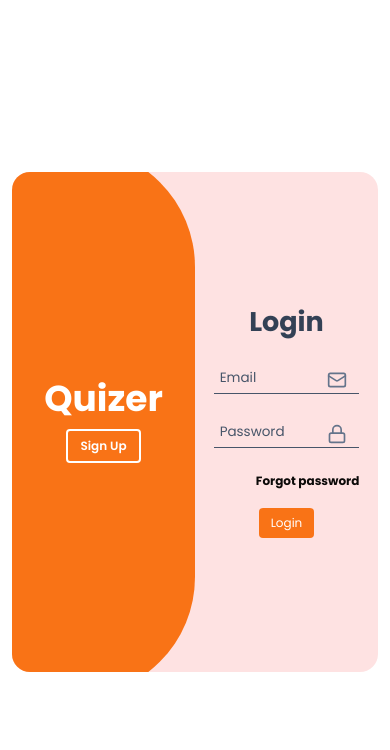
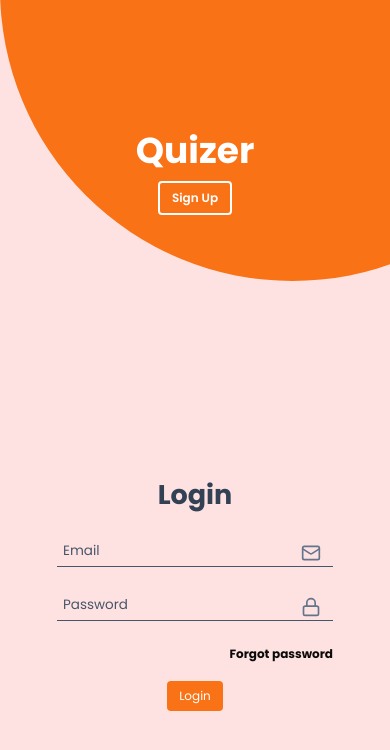
Before and after one commit to BashBuilder/Quizer, a React (Vite) app: page /auth in a window 390 px wide. Shown: the top 750 px of the page. Built offline with nearby package versions, Linux system fonts and the light colour scheme.

Commit message:
login ui update

```diff
--- a/src/routes/Auth.tsx
+++ b/src/routes/Auth.tsx
@@ -7,18 +7,18 @@ export default function Login() {
   console.log(isLogin);
 
   return (
-    <section className="flex h-screen min-h-[690px] items-center justify-center ">
-      <div className=" relative h-[500px] w-full max-w-4xl overflow-hidden rounded-3xl bg-red-100 md:w-11/12">
+    <section className="flex h-screen min-h-[690px] items-center justify-center p-0 ">
+      <div className=" relative h-screen w-full max-w-4xl overflow-hidden bg-red-100 md:h-[500px] md:w-11/12 md:rounded-3xl">
         <div
-          className={`absolute top-1/2 h-[110%] w-full -translate-y-1/2  rounded-[10rem] bg-primary transition-all duration-1000 ease-in-out ${isLogin ? "-left-1/2" : "left-1/2"} `}
+          className={`absolute h-[110%] w-[150%] rounded-full bg-primary transition-all duration-1000  ease-in-out md:top-1/2 md:w-full md:-translate-y-1/2 md:rounded-[10rem] ${isLogin ? "bottom-2/3 md:-left-1/2 " : "-bottom-2/3 md:left-1/2"} `}
         />
         <div className="relative h-full">
           {/* Login */}
           <div
-            className={`absolute left-0  grid h-full w-full grid-cols-2 ${isLogin ? "z-30" : "z-10"}  `}
+            className={`absolute left-0 grid h-full w-full md:grid-cols-2 ${isLogin ? "z-30" : "z-10"}  `}
           >
             <div
-              className={`flex flex-col items-center justify-center gap-4 delay-500 ${isLogin ? "" : "pointer-events-none opacity-0  "} `}
+              className={`flex flex-col items-center justify-center gap-4 delay-500 ${isLogin ? "" : "pointer-events-none opacity-0 "} `}
             >
               <h1 className="text-white">Quizer</h1>
               <button
@@ -31,7 +31,7 @@ export default function Login() {
             <LoginUser isLogin={isLogin} />
           </div>
           {/* sign up */}
-          <div className="relative z-20 grid h-full grid-cols-2 gap-10 ">
+          <div className="relative z-20 grid h-full gap-10 md:grid-cols-2 ">
             <SignupUser isLogin={isLogin} />
             <div
               className={`flex flex-col items-center justify-center gap-4 delay-300 ${!isLogin ? "" : "pointer-events-none opacity-0"}`}
--- a/src/routes/Home.tsx
+++ b/src/routes/Home.tsx
@@ -19,7 +19,7 @@ function Home() {
           </div>
         </div>
         <div className="col-span-12 col-start-7">
-          <img src="assets/homeIcon.png" alt="welcome" className="w-full " />
+          <img src="assets/homeIcon.png" alt="welcome" className="w-full" />
         </div>
       </section>
     </div>
```
